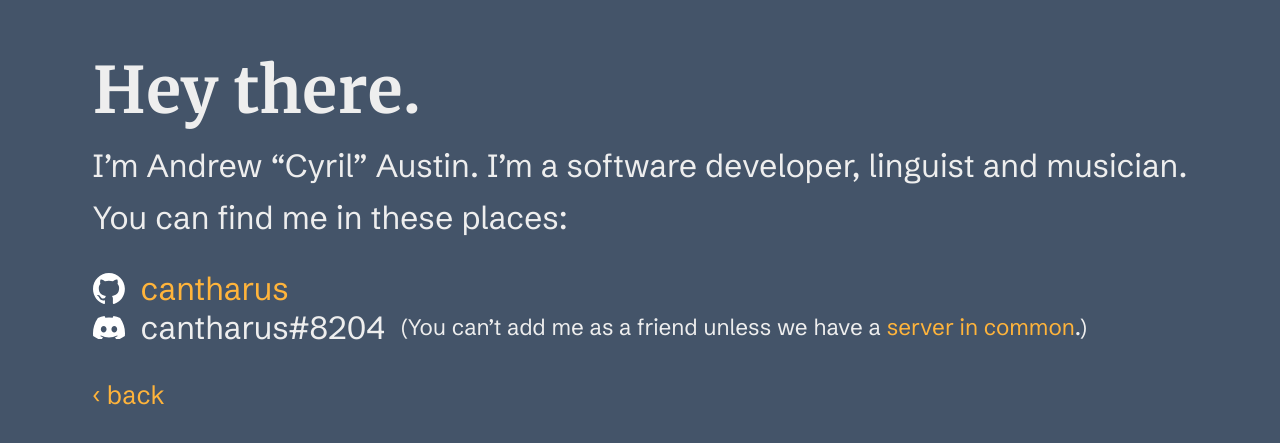
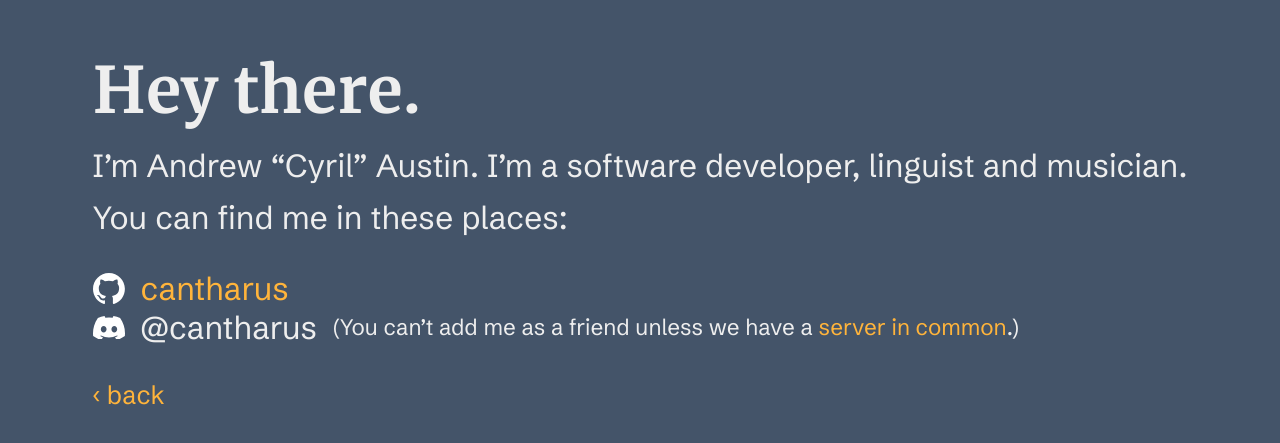
Before and after one commit to cantharus/cantharus.github.io, a plain HTML site: page about.html in a window 1280 px wide. Shown: the part 191-634 px from the top of the page. Drawn offline with Linux system fonts and the light colour scheme.

Commit message:
Update about.html
no more discriminator

```diff
--- a/about.html
+++ b/about.html
@@ -15,7 +15,7 @@
             <p>You can find me in these places:</p>
             <ul id="social-links">
                 <li><img class="social" src="/res/img/github-mark-white.svg" alt="GitHub logo"><a href="https://github.com/cantharus" target="_blank">cantharus</a></li>
-                <li><img class="social" src="/res/img/discord-mark-white.svg" alt="Discord logo">cantharus#8204 <small>(You can&rsquo;t add me as a friend unless we have a <a href="https://discord.gg/MrBRZAQNWr">server in common</a>.)</small></li>
+                <li><img class="social" src="/res/img/discord-mark-white.svg" alt="Discord logo">@cantharus <small>(You can&rsquo;t add me as a friend unless we have a <a href="https://discord.gg/MrBRZAQNWr">server in common</a>.)</small></li>
             </ul>
         </main>
         <footer id="about-footer">
```
